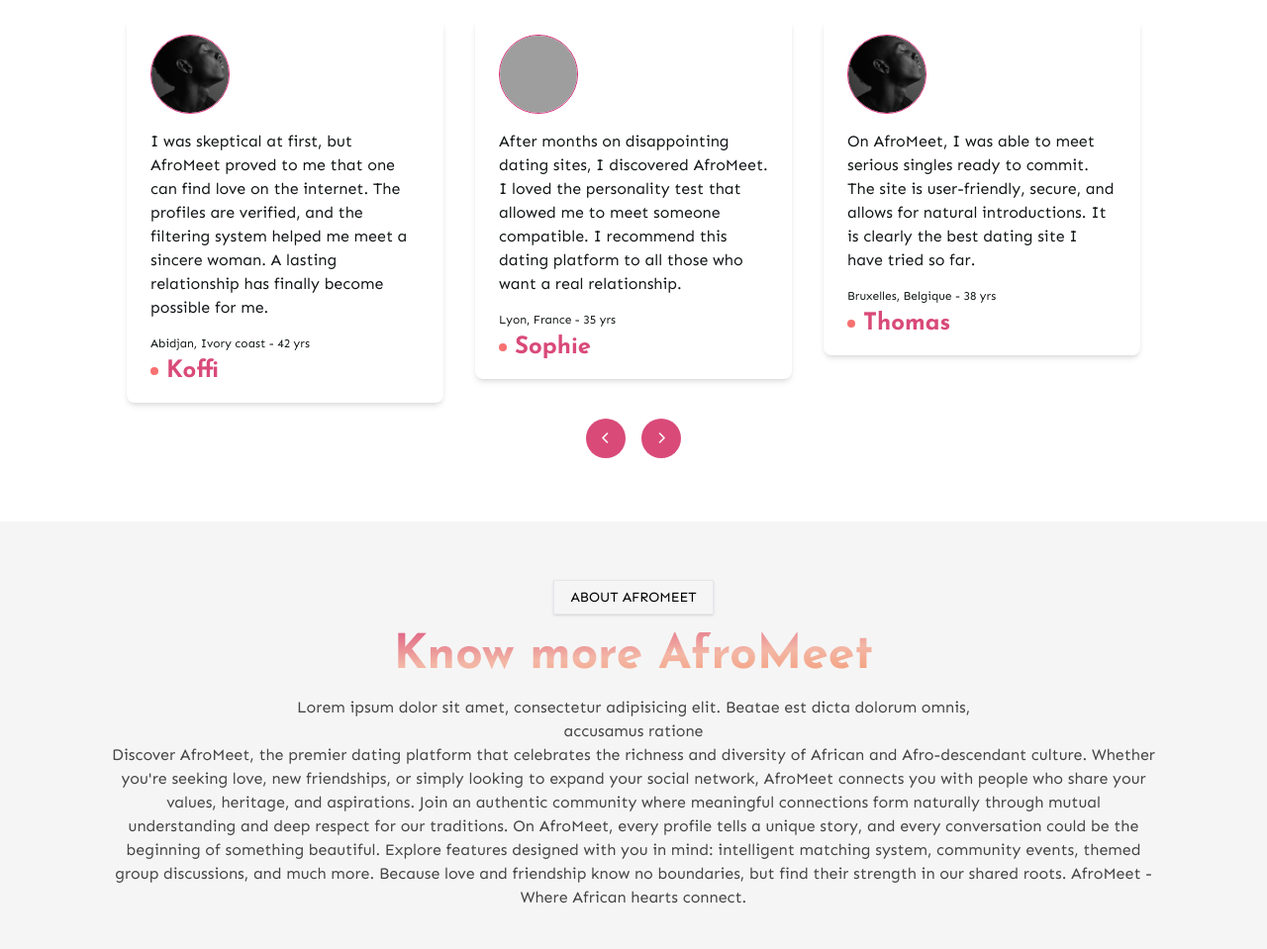
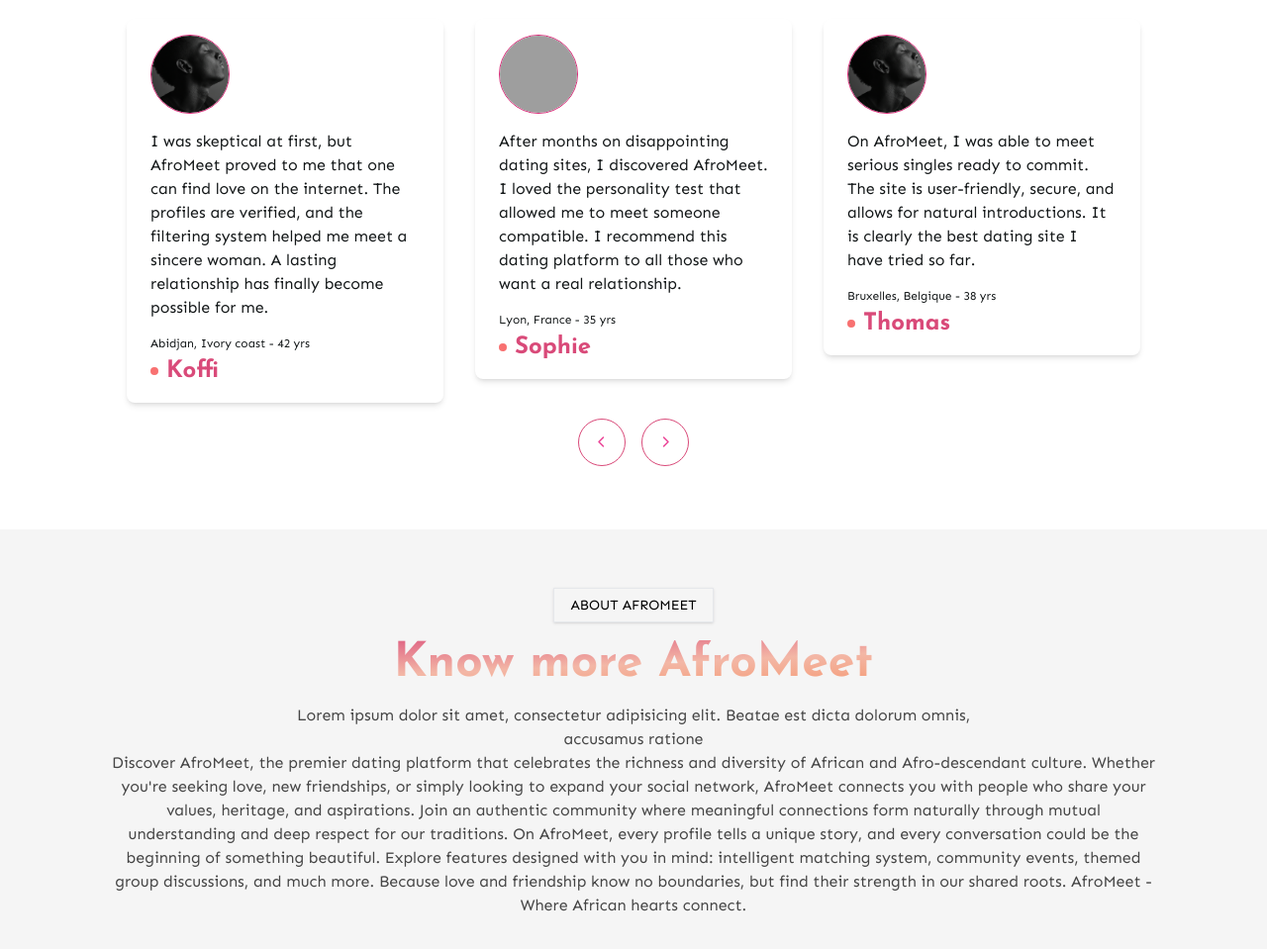
Before and after one commit to Hakimicoder/MonAgenceMatrimonialeBuild, a plain HTML site: page index.html in a window 1280 px wide. Shown: the part 1865-2824 px from the top of the page at 99% size. Drawn offline with nearby package versions, Linux system fonts and the light colour scheme; grey boxes are pictures that could not be loaded.

Commit message:
mise a jour des boutons du slide temoignage

```diff
--- a/index.html
+++ b/index.html
@@ -396,15 +396,15 @@
                     </div>
 
                     <!-- Controls -->
-                    <div class="flex items-center justify-center gap-4 text-xs text-dating-white-300">
+                    <div class="flex items-center justify-center gap-4 text-xs text-dating-pink-300">
                         <div
-                            class="w-10 h-10 rounded-full bg-dating-pink-500 hover:bg-dating-pink-300 transition-all duration-300 flex justify-center items-center">
+                            class="w-12 h-12 rounded-full border border-dating-pink-500 hover:bg-dating-pink-300 hover:text-dating-white-300 transition-all duration-300 flex justify-center items-center">
                             <button id="prevSlide" aria-label="Previous Slide">
                                 <i class="fa-solid fa-chevron-left"></i>
                             </button>
                         </div>
                         <div
-                            class="w-10 h-10 rounded-full bg-dating-pink-500 hover:bg-dating-pink-300 transition-all duration-300 flex justify-center items-center">
+                            class="w-12 h-12 rounded-full border border-dating-pink-500 hover:bg-dating-pink-300 hover:text-dating-white-300 transition-all duration-300 flex justify-center items-center">
                             <button id="nextSlide" aria-label="Next Slide">
                                 <i class="fa-solid fa-chevron-right"></i>
                             </button>
```
Also changed, not shown: assets/output.css.
